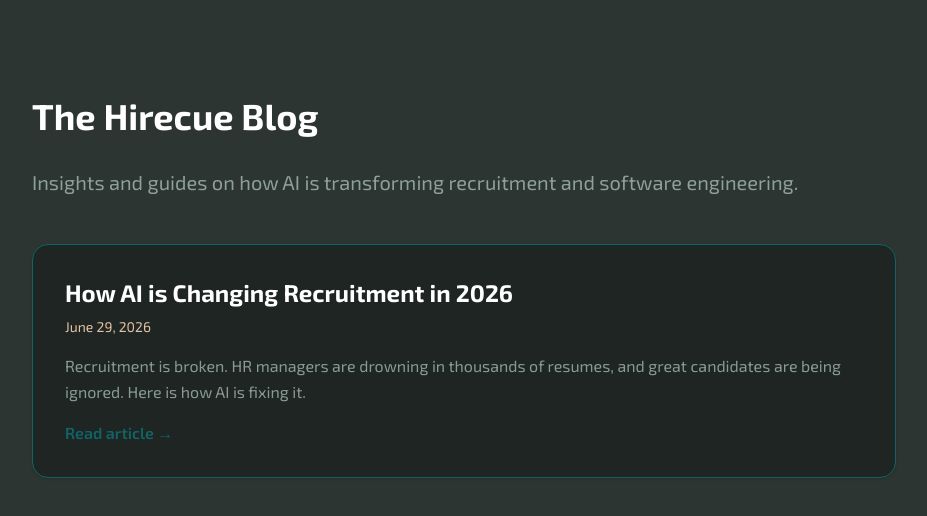
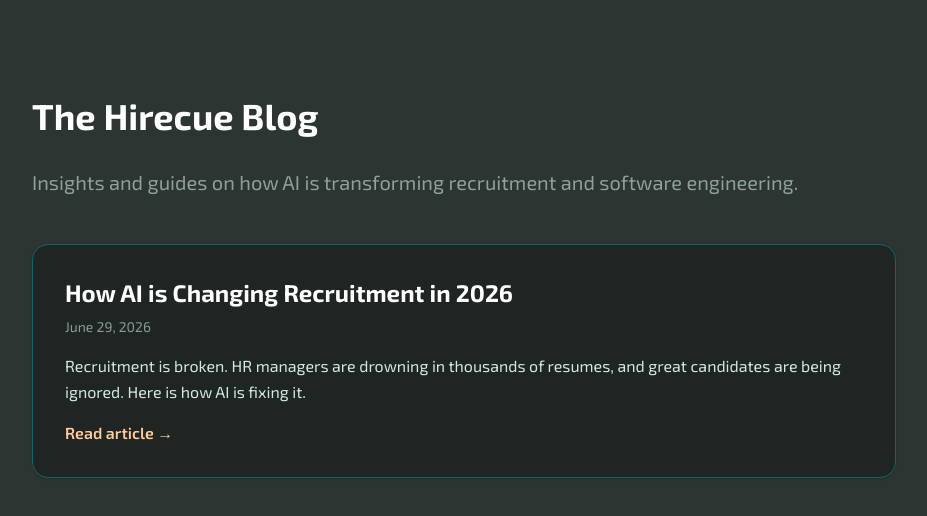
Before and after one commit to Aman-2712/RecruitiX-App, a Next.js app in the folder frontend/: page /blog in a window 1280 px wide. Shown: the top 516 px of the page, without its empty margins (176-1103 px from the left). Built offline with nearby package versions, Linux system fonts and the light colour scheme.

Commit message:
fix: blog text color contrast for dark theme

```diff
--- a/frontend/src/app/blog/[slug]/page.tsx
+++ b/frontend/src/app/blog/[slug]/page.tsx
@@ -36,7 +36,7 @@
   return (
     <div className="min-h-screen bg-slate-50 py-24">
       <div className="max-w-3xl mx-auto px-4">
-        <Link href="/blog" className="text-blue-600 hover:underline mb-8 inline-block font-medium">
+        <Link href="/blog" className="text-slate-800 hover:underline mb-8 inline-block font-medium">
           &larr; Back to Blog
         </Link>
 
@@ -45,14 +45,14 @@
             <h1 className="text-3xl md:text-5xl font-extrabold text-slate-900 mb-4 leading-tight">
               {postData.title}
             </h1>
-            <div className="text-slate-500 font-medium">
+            <div className="text-slate-600 font-medium">
               {new Date(postData.date).toLocaleDateString('en-US', { month: 'long', day: 'numeric', year: 'numeric' })}
             </div>
           </header>
 
-          {/* We use prose from @tailwindcss/typography to automatically style the raw HTML */}
+          {/* We use prose-invert to ensure the text is light on the dark background */}
           <div
-            className="prose prose-slate prose-lg max-w-none prose-headings:font-bold prose-a:text-blue-600 hover:prose-a:text-blue-500"
+            className="prose prose-invert prose-lg max-w-none prose-headings:font-bold prose-a:text-slate-800 hover:prose-a:text-slate-700"
             dangerouslySetInnerHTML={{ __html: postData.contentHtml }}
           />
         </article>
--- a/frontend/src/app/blog/page.tsx
+++ b/frontend/src/app/blog/page.tsx
@@ -21,14 +21,14 @@
           {allPostsData.map(({ slug, title, date, description }) => (
             <div key={slug} className="bg-white rounded-2xl p-8 shadow-sm border border-slate-200 hover:shadow-md transition-shadow">
               <Link href={`/blog/${slug}`} className="block group">
-                <h2 className="text-2xl font-bold text-slate-900 group-hover:text-blue-600 transition-colors mb-2">
+                <h2 className="text-2xl font-bold text-slate-900 group-hover:text-slate-800 transition-colors mb-2">
                   {title}
                 </h2>
-                <div className="text-sm text-slate-500 mb-4">{new Date(date).toLocaleDateString('en-US', { month: 'long', day: 'numeric', year: 'numeric' })}</div>
-                <p className="text-slate-600 leading-relaxed">
+                <div className="text-sm text-slate-600 mb-4">{new Date(date).toLocaleDateString('en-US', { month: 'long', day: 'numeric', year: 'numeric' })}</div>
+                <p className="text-slate-700 leading-relaxed">
                   {description}
                 </p>
-                <div className="mt-4 text-blue-600 font-semibold group-hover:underline">
+                <div className="mt-4 text-slate-800 font-semibold group-hover:underline">
                   Read article &rarr;
                 </div>
               </Link>
```
